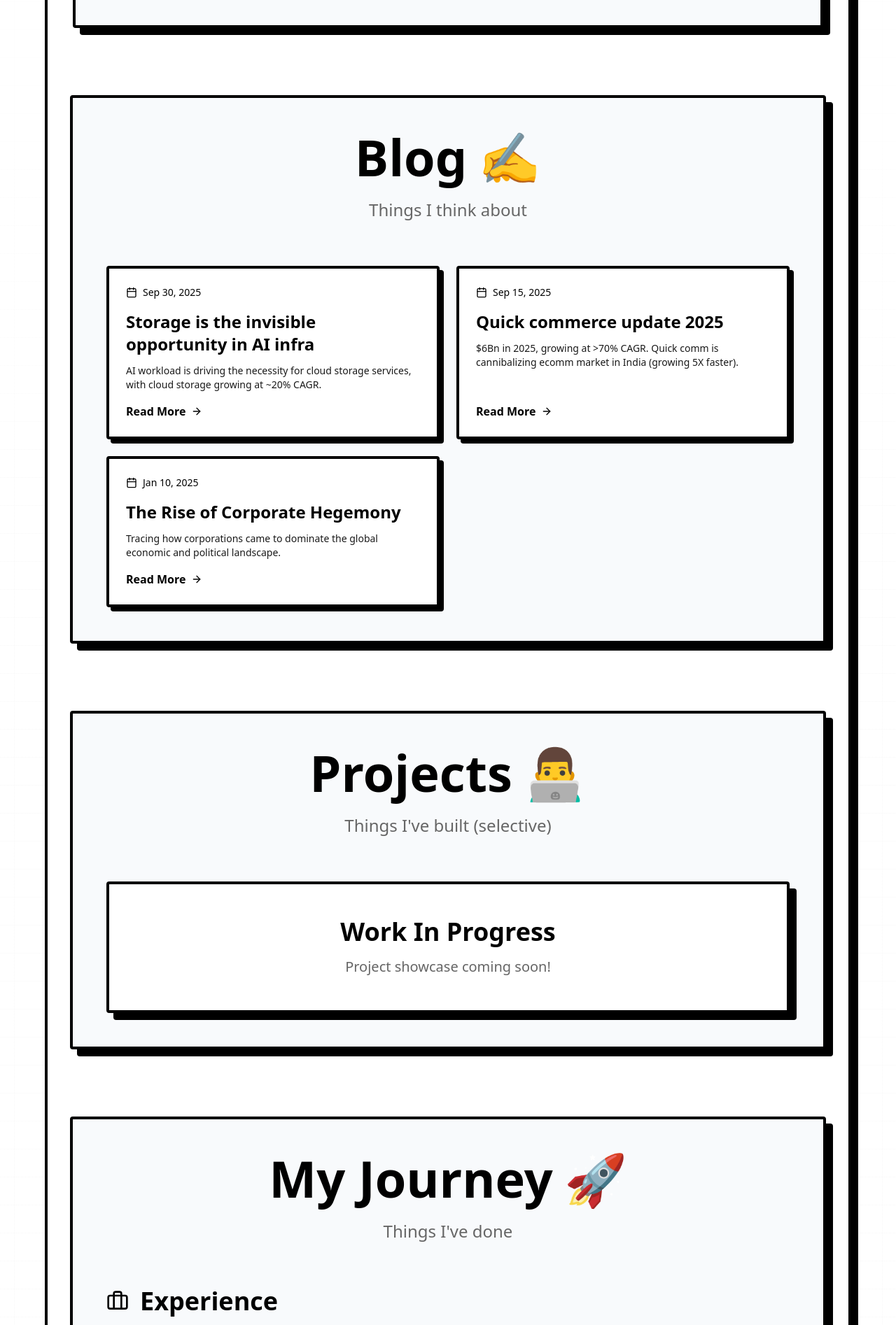
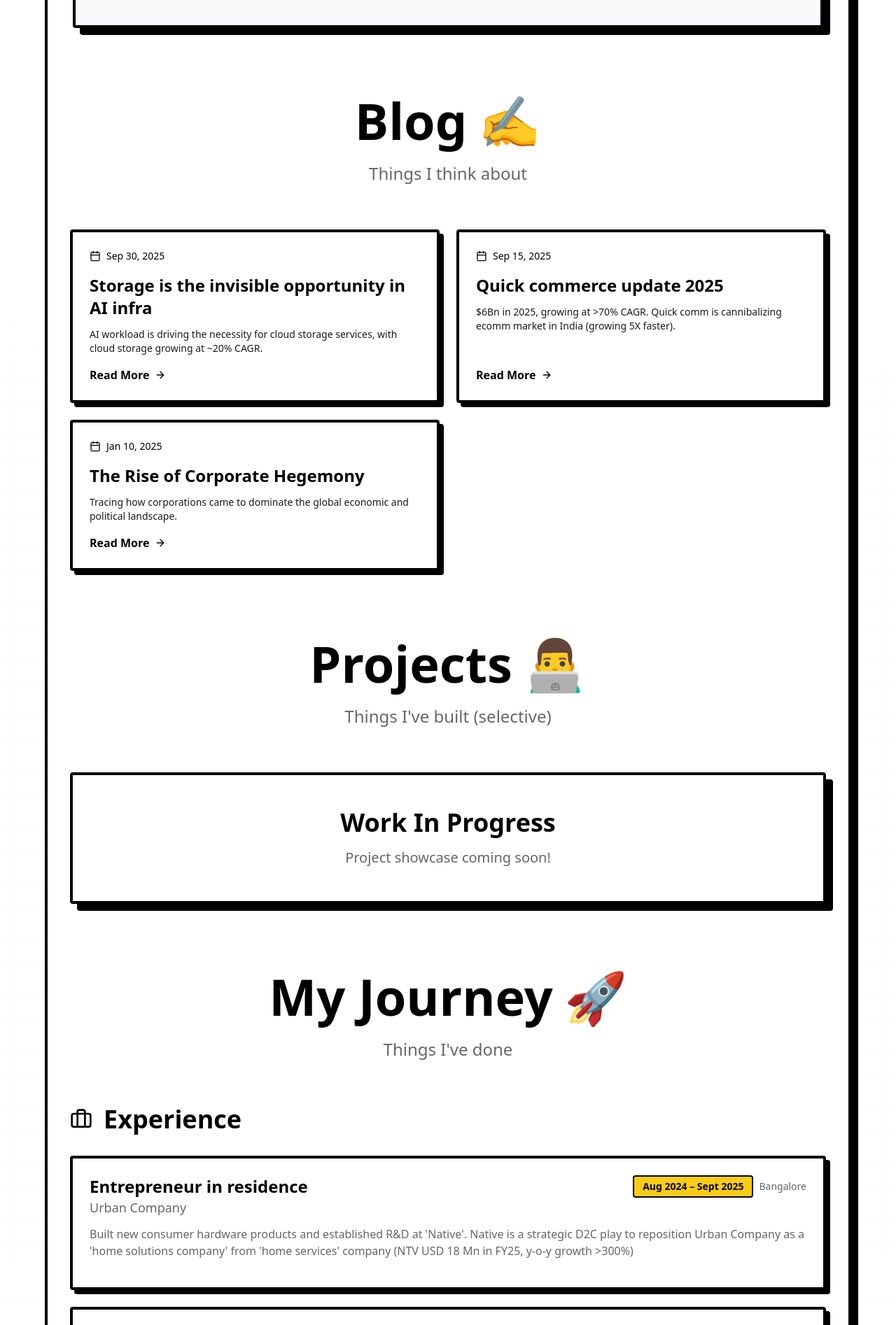
Before and after one commit to alokkumaru/neo-minimal-me, a React (Vite) app: page / in a window 1280 px wide. Shown: the part 500-2394 px from the top of the page at 70% size. Built offline with nearby package versions, Linux system fonts and the light colour scheme; the HTML template or start-up script is replaced by a standard one.

Commit message:
Reverted to commit e3cb5bc5709d6004ef62aa764b73ecfe08a99a18

```diff
--- a/src/pages/SinglePage.tsx
+++ b/src/pages/SinglePage.tsx
@@ -106,7 +106,6 @@ const SinglePage = () => {
 
         {/* Blog Section */}
         <section id="blog" className="mb-16 md:mb-24 scroll-mt-24">
-          <div className="border-neo border-foreground shadow-neo-lg p-8 md:p-12 rounded bg-slate-50">
           <div className="text-center mb-10 md:mb-16">
             <h1 className="text-4xl sm:text-5xl md:text-6xl lg:text-7xl font-bold mb-6 md:mb-6 flex items-center justify-center gap-3 md:gap-4">
               Blog
@@ -150,12 +149,10 @@ const SinglePage = () => {
               </Link>
             ))}
           </div>
-          </div>
         </section>
 
         {/* Projects Section */}
         <section id="projects" className="mb-16 md:mb-24 scroll-mt-24">
-          <div className="border-neo border-foreground shadow-neo-lg p-8 md:p-12 rounded bg-slate-50">
           <div className="text-center mb-10 md:mb-16">
             <h1 className="text-4xl sm:text-5xl md:text-6xl lg:text-7xl font-bold mb-6 md:mb-6 flex items-center justify-center gap-3 md:gap-4">
               Projects
@@ -172,12 +169,10 @@ const SinglePage = () => {
               Project showcase coming soon!
             </p>
           </div>
-          </div>
         </section>
 
         {/* Journey Section */}
         <section id="journey" className="scroll-mt-24">
-          <div className="border-neo border-foreground shadow-neo-lg p-8 md:p-12 rounded bg-slate-50">
           <div className="text-center mb-10 md:mb-16">
             <h1 className="text-4xl sm:text-5xl md:text-6xl lg:text-7xl font-bold mb-6 md:mb-6 flex items-center justify-center gap-3 md:gap-4">
               My Journey
@@ -265,7 +260,6 @@ const SinglePage = () => {
               </ul>
             </div>
           </div>
-          </div>
         </section>
       </div>
     </div>
```
Lines whose indentation alone changed are shown as unchanged.
